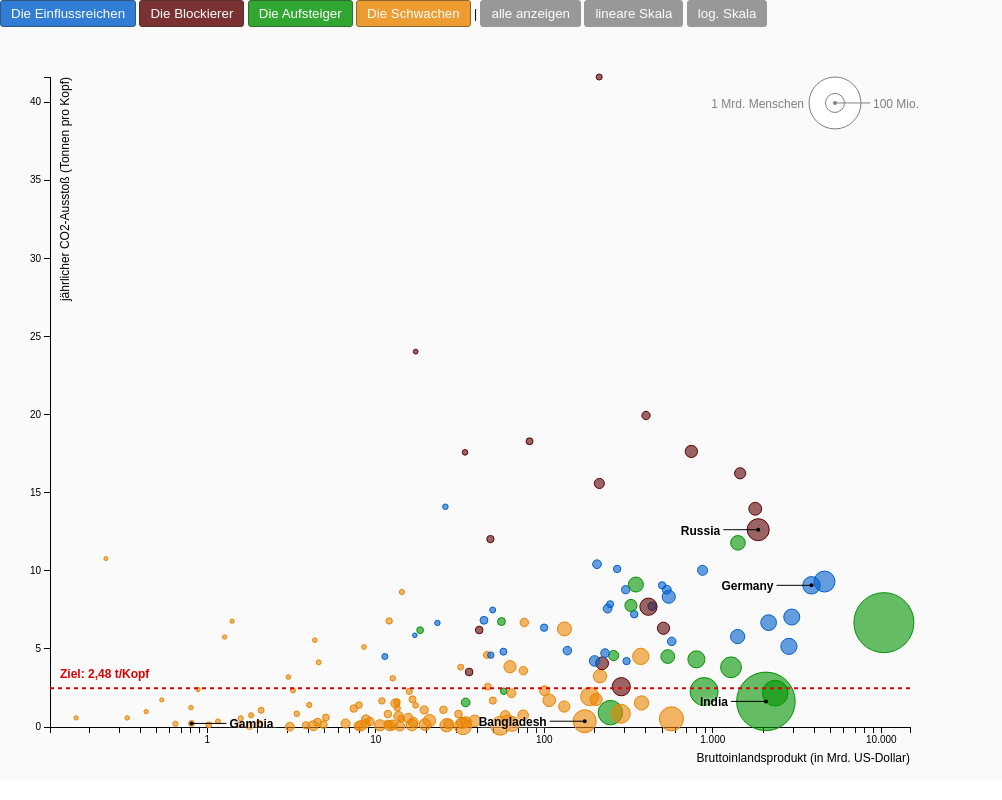
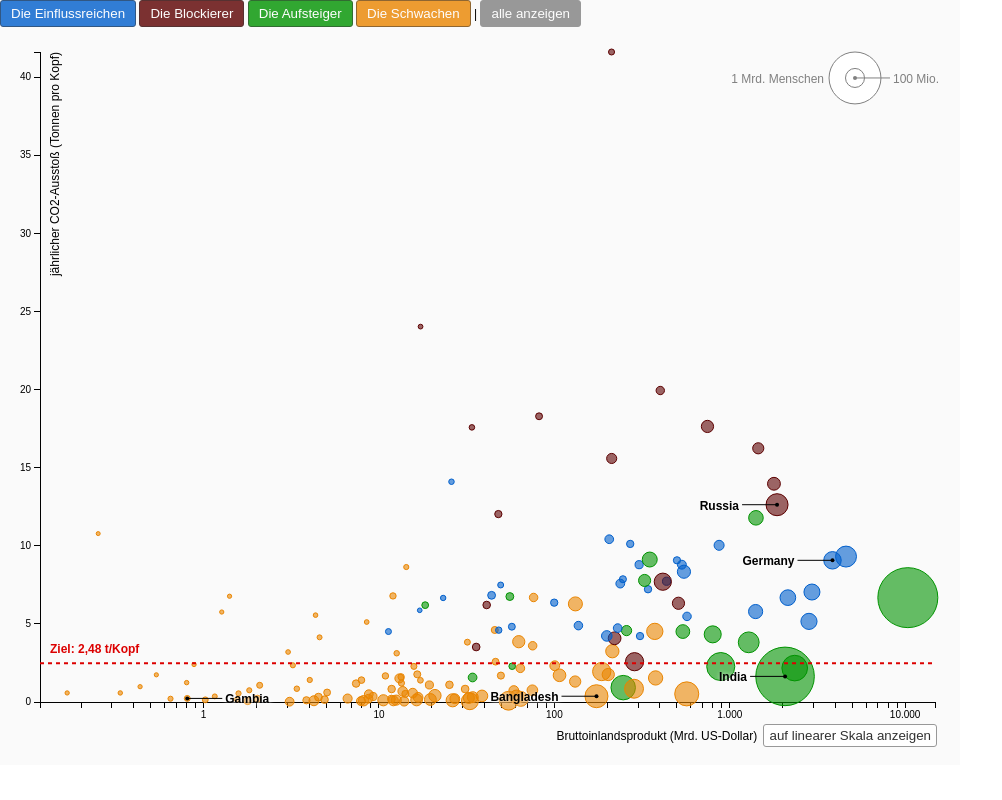
Before and after one commit to correctiv/klimafraktionen, a website: page example/index.html in a window 1280 px wide. Shown: the whole page, without its empty margins (0-1002 px from the left). Drawn offline with nearby package versions, Linux system fonts and the light colour scheme.

Commit message:
Update axis and legend descriptions.

```diff
--- a/chart.js
+++ b/chart.js
@@ -272,7 +272,7 @@
     function createLegend() {
       var minValue = 100000000;
       var maxValue = 1000000000;
-      var posX = width - 75;
+      var posX = width - 80;
       var posY = r(maxValue);
       var legend = svg.append('g')
         .attr('transform', 'translate(' + posX + ',' + posY + ')');
@@ -448,7 +448,7 @@
 
       parent = parent
         .append('div')
-        .classed('climate-chart-wrapper', true);
+        .classed('climate-factions__wrapper', true);
 
       tooltip.create(parent, width, options.tooltipData);
 
--- a/example/index.html
+++ b/example/index.html
@@ -18,14 +18,15 @@
       <button class="climate-factions__button climate-factions__button--c" data-action-focus="C">Die Aufsteiger</button>
       <button class="climate-factions__button climate-factions__button--d" data-action-focus="D">Die Schwachen</button>
       |
-      <button class="climate-factions__button" data-action-reset=>alle anzeigen</button>
-
-      <button class="climate-factions__button" data-action-linear-scale=>lineare Skala</button>
-
-      <button class="climate-factions__button" data-action-log-scale=>log. Skala</button>
+      <button class="climate-factions__button" data-action-reset>alle anzeigen</button>
     </div>
 
     <div id="chart"></div>
+    <p class="climate-factions__extra-axis-description">
+      Bruttoinlandsprodukt (Mrd. US-Dollar)
+      <button class="climate-factions__button--small" data-action-linear-scale>auf linearer Skala anzeigen</button>
+      <button class="climate-factions__button--small" data-action-log-scale style="display: none">auf logarithmischer Skala anzeigen</button>
+    </p>
   </div>
 
   <script>
@@ -33,6 +34,12 @@
     var chart = new ClimateChart('#chart', {
       height: window.innerHeight - 150,
       minWidth: window.innerWidth,
+      margin: {
+        top: 25,
+        right: 25,
+        bottom: 25,
+        left: 40
+      },
       path: 'data/climate-data.csv',
       locale: 'de',
       xAxisDivisor: 1000000000,
@@ -70,11 +77,15 @@
 
     logScaleButton.addEventListener('click', function() {
       reset();
+      linearScaleButton.style.display = 'inline';
+      logScaleButton.style.display = 'none';
       chart.update({isLogScale: true});
     });
 
     linearScaleButton.addEventListener('click', function() {
       reset();
+      linearScaleButton.style.display = 'none';
+      logScaleButton.style.display = 'inline';
       chart.update({isLogScale: false});
     });
 
--- a/style.css
+++ b/style.css
@@ -1,6 +1,11 @@
 body {
   margin: 0;
   padding: 0;
+  max-width: 960px;
+}
+
+.climate-factions__wrapper {
+  position: relative;
 }
 
 .climate-factions {
@@ -17,6 +22,19 @@ body {
   cursor: pointer;
   outline: none;
   padding: 5px 10px;
+  border: 1px solid gray;
+  opacity: .8;
+}
+
+.climate-factions__button--small {
+  color: black;
+  background: white;
+  border: none;
+  border-radius: 3px;
+  cursor: pointer;
+  outline: none;
+  padding: 3px 5px;
+  margin: 0 3px;
   border: 1px solid gray;
   opacity: .8;
 }
@@ -39,8 +57,11 @@ body {
   z-index: 1;
 }
 
-.climate-chart-wrapper {
+.climate-factions__extra-axis-description {
+  text-align: right;
   position: relative;
+  right: 20px;
+  top: -18px;
 }
 
 .climate-factions__tooltip {
@@ -117,7 +138,7 @@ body {
   fill : transparent;
 }
 
-.climate-chart-wrapper .label {
+.climate-factions__wrapper .label {
   font: 12px sans-serif;
   line-height: 1em;
   text-shadow: 1px 1px 5px white;
@@ -126,7 +147,7 @@ body {
   padding: 0 3px;
 }
 
-.climate-chart-wrapper .label.left {
+.climate-factions__wrapper .label.left {
   -webkit-transform: translateX(-100%);
   -moz-transform: translateX(-100%);
   -o-transform: translateX(-100%);
```
